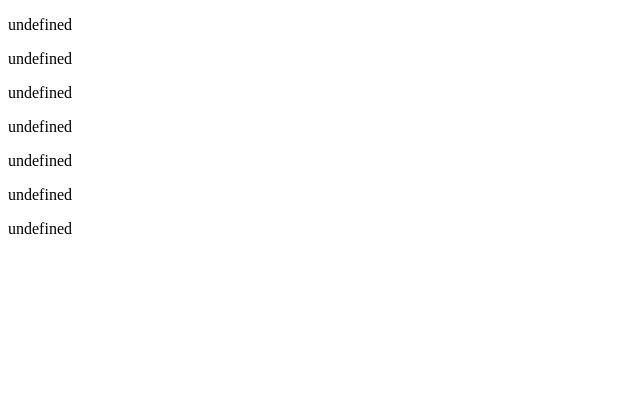
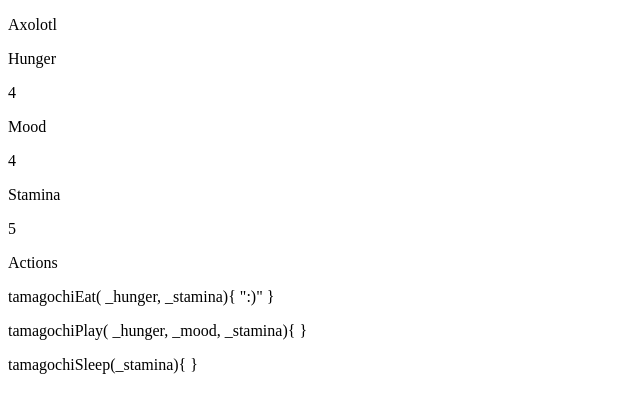
Before and after one commit to MADROCHA/tamagochiJavascript_0.01, a plain HTML site: page index.html in a window 1280 px wide. Shown: the whole page, without its empty margins (0-640 px from the left). Drawn offline with Linux system fonts and the light colour scheme.

Commit message:
methods.add_Status\PreTailwindInstall\tamagochi.js\Tamagochi_1.0_MAD

```diff
--- a/index.html
+++ b/index.html
@@ -8,32 +8,48 @@
     <script src="tamagochi.js"></script>
 </head>
 <body>
+
     <section>
         <div>
             <p id="tamagochiName"></p>
         </div>
+
         <div>
+            <div>
+                <p>Hunger</p>
+                <p id="tamagochiHunger"></p>
+            </div>
+
+            <div>
+                <p>Mood</p>
+                <p id="tamagochiMood"></p>
+            </div>
+
+            <div>
+                <p>Stamina</p>
+                <p id="tamagochiStamina"></p>
+            </div>
+        </div>
+
+        <div>
+            <p>Actions</p>
             <p id="tamagochiEat"></p>
             <p id="tamagochiPlay"></p>
             <p id="tamagochiSleep"></p>
         </div>
-        <div>
-            <p id="tamagochiHunger"></p>
-            <p id="tamagochiStamina"></p>
-            <p id="tamagochiMood"></p>
-        </div>
     </section>
+
 </body>
 <script>
-document.getElementById("tamagochiName").innerHTML = axolotlTamagochi.name;
+document.getElementById("tamagochiName").innerHTML = axolotlTamagochi._name;
 
-document.getElementById("tamagochiPlay").innerHTML = axolotlTamagochi.play;
-document.getElementById("tamagochiEat").innerHTML = axolotlTamagochi.eat;
-document.getElementById("tamagochiSleep").innerHTML = axolotlTamagochi.sleep;
+document.getElementById("tamagochiEat").innerHTML = axolotlTamagochi.tamagochiEat;
+document.getElementById("tamagochiPlay").innerHTML = axolotlTamagochi.tamagochiPlay;
+document.getElementById("tamagochiSleep").innerHTML = axolotlTamagochi.tamagochiSleep;
 
-document.getElementById("tamagochiHunger").innerHTML = axolotlTamagochi.hunger;
-document.getElementById("tamagochiStamina").innerHTML = axolotlTamagochi.stamina;
-document.getElementById("tamagochiMood").innerHTML = axolotlTamagochi.mood;
+document.getElementById("tamagochiHunger").innerHTML = axolotlTamagochi._hunger;
+document.getElementById("tamagochiMood").innerHTML = axolotlTamagochi._mood;
+document.getElementById("tamagochiStamina").innerHTML = axolotlTamagochi._stamina;
 
 /* document.getElementById("tamagochiPlay1").innerHTML = axolotlTamagochi.mood; */
 </script>
--- a/tamagochi.js
+++ b/tamagochi.js
@@ -10,7 +10,14 @@ class Tamagochi {
 
     }
 
-    tamagochiEat(_stamina, _hunger){
+
+    tamagochiStatus( _hunger, _mood, _name, _stamina){
+        return ":)"
+
+
+    }
+    tamagochiEat( _hunger, _stamina){
+    ":)"
     }
 
     tamagochiPlay( _hunger, _mood, _stamina){
@@ -20,20 +27,14 @@ class Tamagochi {
     }
 }
 
-
-
-
-
-
 const axolotlTamagochi = new Tamagochi( 4, Tamagochi._mood,'Axolotl', 5)
 console.log(axolotlTamagochi)
 
+console.log(axolotlTamagochi.tamagochiStatus)
 console.log(axolotlTamagochi.tamagochiEat)
-
 console.log(axolotlTamagochi.tamagochiPlay)
 console.log(axolotlTamagochi.tamagochiSleep)
 
-console.log(Tamagochi.tamagochiEat)
 
 
 /* console.log(axolotlTamagochi.eat)
```
